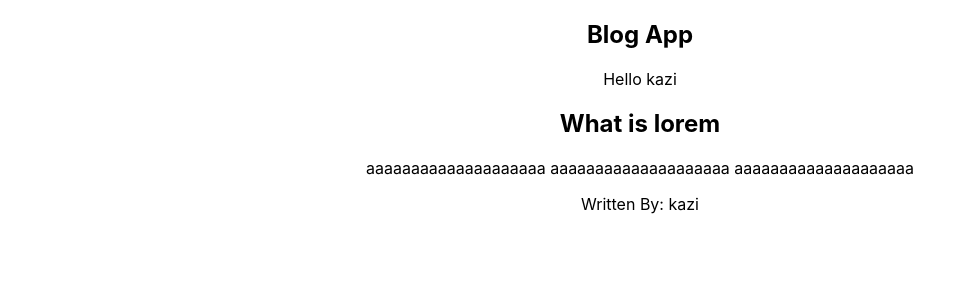
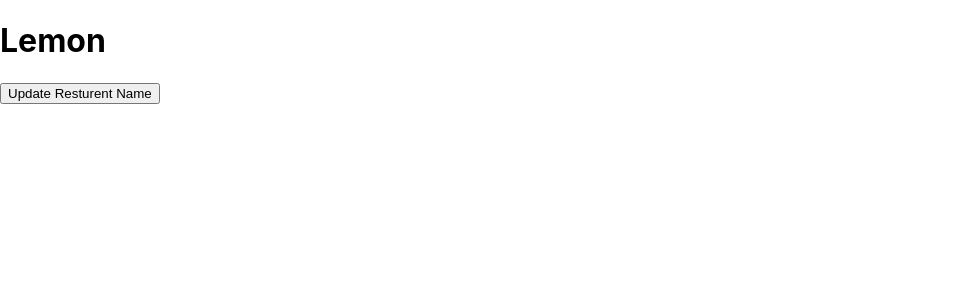
Before and after one commit to syeef-test/react_meta, a React (Create React App) app: page / in a window 1280 px wide. Shown: the top 300 px of the page, without its empty margins (0-976 px from the left). Built offline with nearby package versions, Linux system fonts and the light colour scheme.

Commit message:
basic useState example

```diff
--- a/src/App.js
+++ b/src/App.js
@@ -1,51 +1,18 @@
 import "./App.css";
-// import { useState } from "react";
-import { UserProvider, useUser } from "./UserContext";
+import { useState } from "react";
 
-const LoggedInUser = () => {
-  const { user } = useUser();
-  return (
-    <p>
-      Hello <span className="Username">{user.name}</span>
-    </p>
-  );
-};
+function App() {
+  const [restaurentName, setResturentName] = useState("Lemon");
 
-const Header = () => {
-  return (
-    <header>
-      <h2>Blog App</h2>
-      <LoggedInUser />
-    </header>
-  );
-};
-
-const Page = () => {
-  const { user } = useUser();
+  function updateResturentName() {
+    setResturentName("Little Lemon");
+  }
   return (
     <div>
-      <h2>What is lorem</h2>
-      <p>aaaaaaaaaaaaaaaaaaaa aaaaaaaaaaaaaaaaaaaa aaaaaaaaaaaaaaaaaaaa</p>
-      <p>Written By: {user.name}</p>
-    </div>
-  );
-};
-
-function App() {
-  return (
-    <div className="App">
-      <Header />
-      <Page />
+      <h1>{restaurentName}</h1>
+      <button onClick={updateResturentName}>Update Resturent Name</button>
     </div>
   );
 }
 
-function Root() {
-  return (
-    <UserProvider>
-      <App />
-    </UserProvider>
-  );
-}
-
-export default Root;
+export default App;
--- a/src/UserContext.js
+++ /dev/null
@@ -1,17 +0,0 @@
-import React, { createContext, useContext } from "react";
-
-const UserContext = createContext(undefined);
-
-export const UserProvider = ({ children }) => {
-  const user = {
-    name: "kazi",
-    email: "kazi@gmail.com",
-    dob: "01/01/2000",
-  };
-
-  return (
-    <UserContext.Provider value={{ user }}>{children}</UserContext.Provider>
-  );
-};
-
-export const useUser = () => useContext(UserContext);
```
